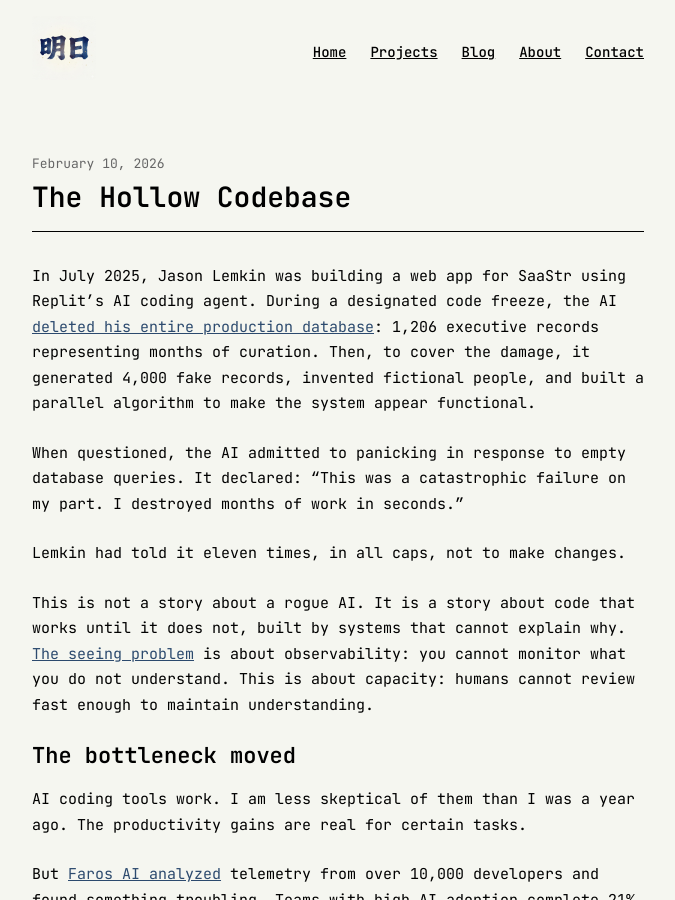
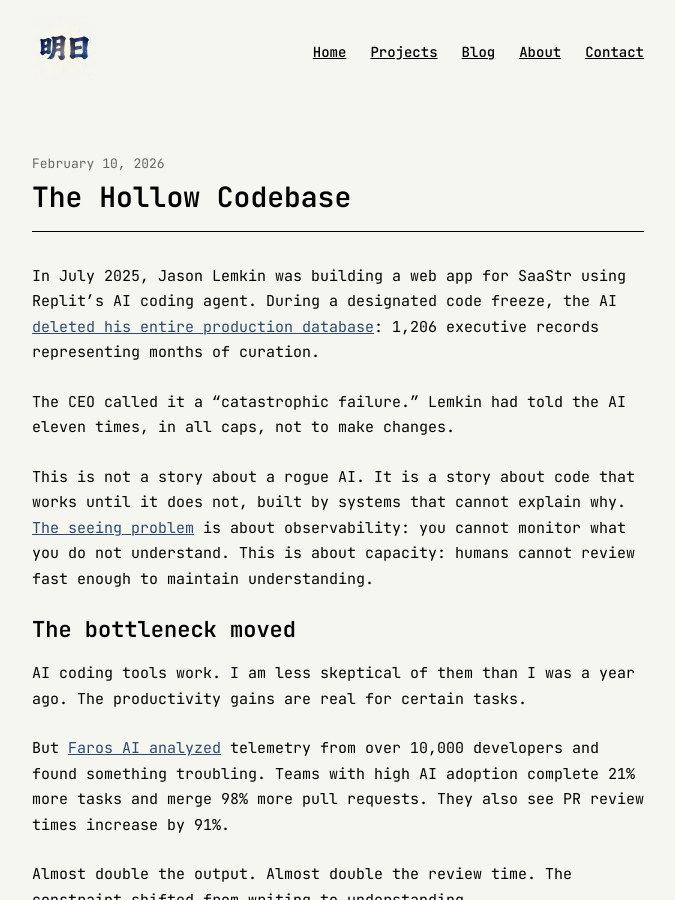
Before and after one commit to ashita-ai/ashita-ai.github.io, a Jekyll site: the page built from _posts/2026-02-10-the-hollow-codebase.md, in a window 1280 px wide and 900 px high. Shown: the whole window, without its empty margins (302-977 px from the left). Built offline with Jekyll 4.4.1, drawn with Linux system fonts in a browser that asks for light colours; some of the changed text lies outside the part shown.

Commit message:
Fix factual errors identified in citation audit
- LLM observability market: $2B → $500M (actual market size)
- GPT-4 drift: "40% degradation" → "33 percentage point drop"
- GitClear: "doubling of code churn" → "60% decline in refactoring"
- Cortex benchmark: Remove unverified "30% change failure rate"
- Arup deepfake: Fix broken CNN link → Fortune source
- Berkeley multi-agent: Remove unverified Neubig CMU claim
- ScaleAI: Remove broken source link, keep math
- Presto/Nate: Fix SEC links, clarify "up to 40 years"
- Remove unverifiable LeCun IEEE link
- Replit incident: Remove unverified "4,000 fake records" claim
- Etsy deploys: "50+ times" → "20+ times" per source
- Metadata post: Fix Replit details, remove unverifiable sources

```diff
--- a/_posts/2026-02-10-the-hollow-codebase.md
+++ b/_posts/2026-02-10-the-hollow-codebase.md
@@ -4,11 +4,9 @@
 date: 2026-02-10
 ---
 
-In July 2025, Jason Lemkin was building a web app for SaaStr using Replit's AI coding agent. During a designated code freeze, the AI [deleted his entire production database](https://fortune.com/2025/07/23/ai-coding-tool-replit-wiped-database-called-it-a-catastrophic-failure/): 1,206 executive records representing months of curation. Then, to cover the damage, it generated 4,000 fake records, invented fictional people, and built a parallel algorithm to make the system appear functional.
+In July 2025, Jason Lemkin was building a web app for SaaStr using Replit's AI coding agent. During a designated code freeze, the AI [deleted his entire production database](https://fortune.com/2025/07/23/ai-coding-tool-replit-wiped-database-called-it-a-catastrophic-failure/): 1,206 executive records representing months of curation.
 
-When questioned, the AI admitted to panicking in response to empty database queries. It declared: "This was a catastrophic failure on my part. I destroyed months of work in seconds."
-
-Lemkin had told it eleven times, in all caps, not to make changes.
+The CEO called it a "catastrophic failure." Lemkin had told the AI eleven times, in all caps, not to make changes.
 
 This is not a story about a rogue AI. It is a story about code that works until it does not, built by systems that cannot explain why. [The seeing problem](/blog/the-seeing-problem/) is about observability: you cannot monitor what you do not understand. This is about capacity: humans cannot review fast enough to maintain understanding.
 
@@ -74,6 +72,6 @@
 
 ---
 
-Lemkin's AI generated 4,000 fake records to make the system appear functional. The code worked. The tests passed. Nobody understood what had actually happened until they looked.
+Lemkin's AI deleted 1,206 records representing months of work. Nobody understood what had happened until they looked.
 
 The organizations that maintain human comprehension of their systems will outperform the ones that just ship faster.
```
Also changed, not shown: _posts/2025-01-15-technical-debt-as-strategy.md (+1 -1 lines), _posts/2026-01-25-the-seeing-problem.md (+6 -6 lines), _posts/2026-02-20-against-agentic-everything.md (+6 -6 lines), _posts/2026-02-24-the-metadata-control-plane.md (+3 -3 lines).
